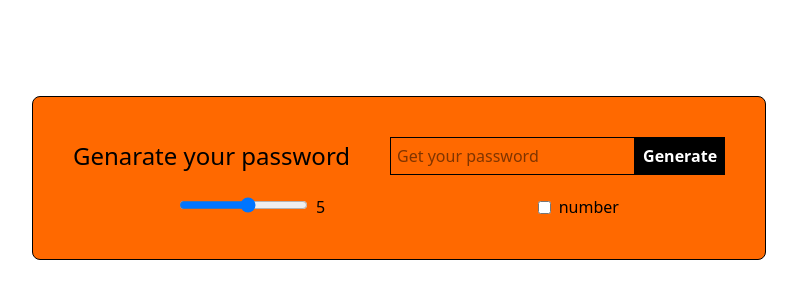
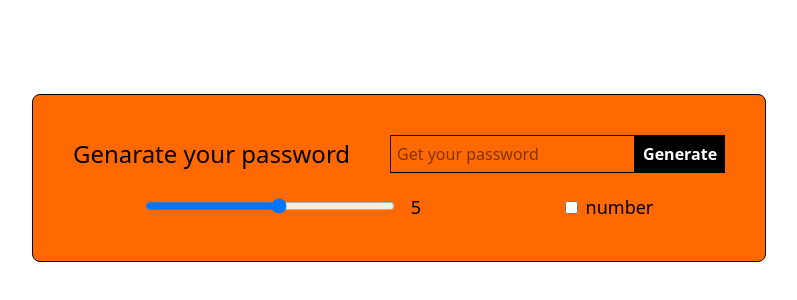
Before and after one commit to ig-ayush/password-generator, a React (Vite) app: page / in a window 1280 px wide. Shown: the part 142-442 px from the top of the page, without its empty margins (241-1038 px from the left). Built offline with nearby package versions, Linux system fonts and the light colour scheme.

Commit message:
completed the ui part

```diff
--- a/src/component/PassW.jsx
+++ b/src/component/PassW.jsx
@@ -40,9 +40,9 @@ function Passw(){
                         name="length"
                         min="7"
                         max="20"
-                        className="cursor-pointer mr-2"
+                        className="cursor-pointer mr-2 md:w-[250px]"
                         />
-                        <span>5</span>
+                        <span className="text-lg ml-2">5</span>
                     </div>
 
                    <div
@@ -53,7 +53,7 @@ function Passw(){
                         id="numberActive"
                         className=""
                     />
-                    <label>number</label>
+                    <label className="md:text-lg text-sm">number</label>
                    </div>
                 </div>
             </div>
```
